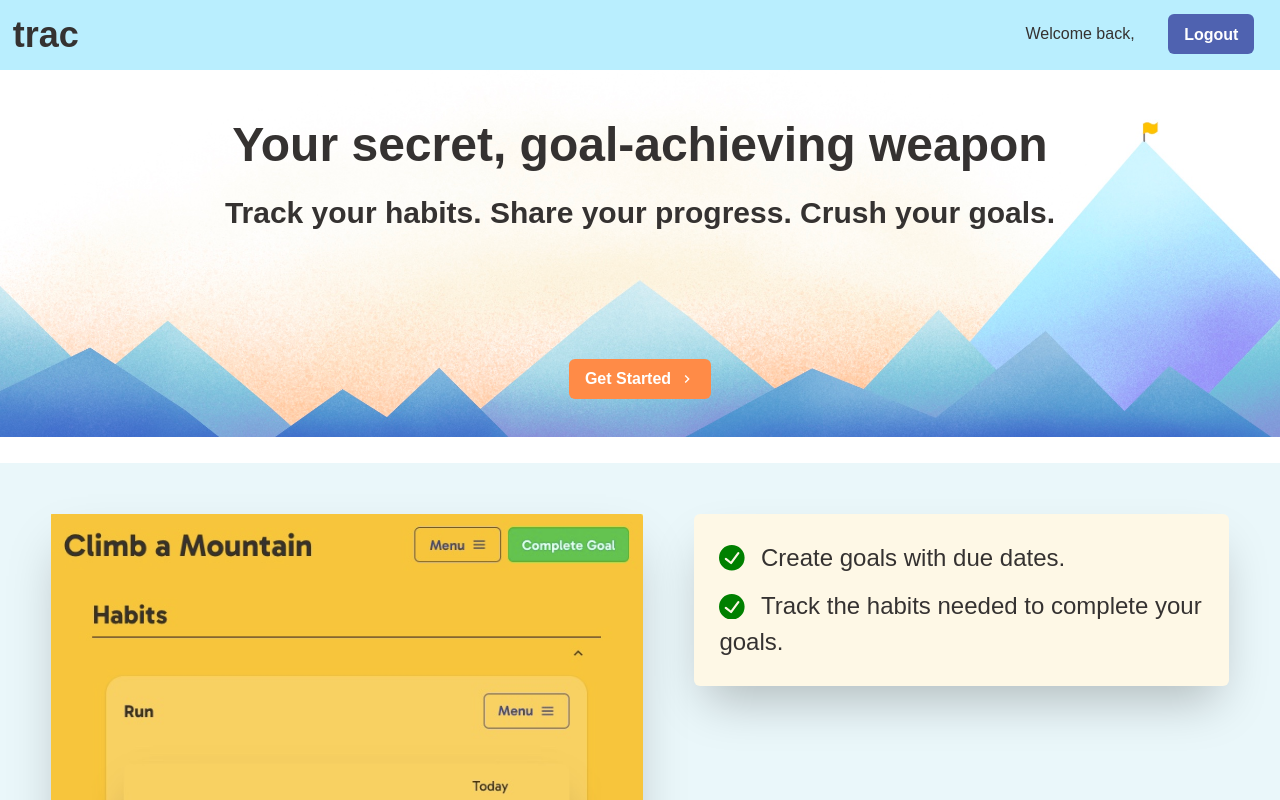
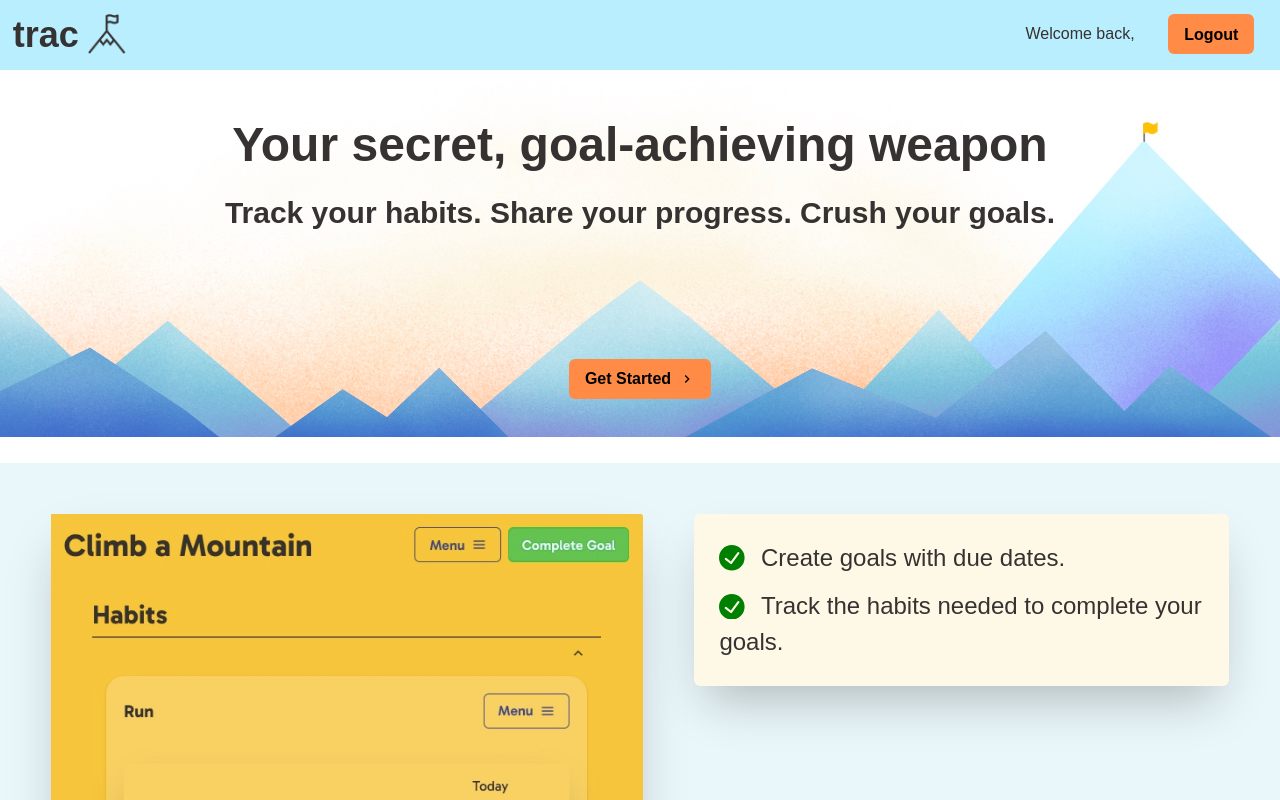
Before and after one commit to dyazdani/trac, a React (Vite) app: page / in a window 1280 px wide. Shown: the top 800 px of the page. Built offline with nearby package versions, Linux system fonts and the light colour scheme; a web font is replaced by a local one.

Commit message:
changed orange button text color and added logo

```diff
--- a/src/client/components/AppHeader.tsx
+++ b/src/client/components/AppHeader.tsx
@@ -17,6 +17,7 @@ import {
     Spacer,
     Heading,
     VStack,
+    Image
 } from "@chakra-ui/react";
 import MessagesMenu from "./MessagesMenu.js";
 import { useNavigate } from "react-router";
@@ -49,6 +50,11 @@ const AppHeader = ({isBannerDisplayed}: AppHeaderProps) => {
     >
       <HStack>
         <Heading>trac</Heading>
+        <Image
+          src="/images/trac_logo.png"
+          alt="trac mountain logo"
+          h="2.5rem"
+        />
         <Spacer/>
         <Box
           ml="1vw"
@@ -75,7 +81,8 @@ const AppHeader = ({isBannerDisplayed}: AppHeaderProps) => {
             ml="1vw"
             mr="1vw"
             variant="solid"
-            colorScheme="blue"
+            color="#000000"
+            colorScheme="orange"
             onClick={(e) => {
               e.preventDefault();
               dispatch(logout());
--- a/src/client/components/LandingPage.tsx
+++ b/src/client/components/LandingPage.tsx
@@ -58,6 +58,7 @@ const LandingPage = () => {
                         <Button
                             rightIcon={<ChevronRightIcon/>}
                             colorScheme="orange"
+                            color="#000000"
                             mt="10vw"
                             mb="3vw"
                         >
```
Also changed, not shown: public/images/trac_logo.png (added).
